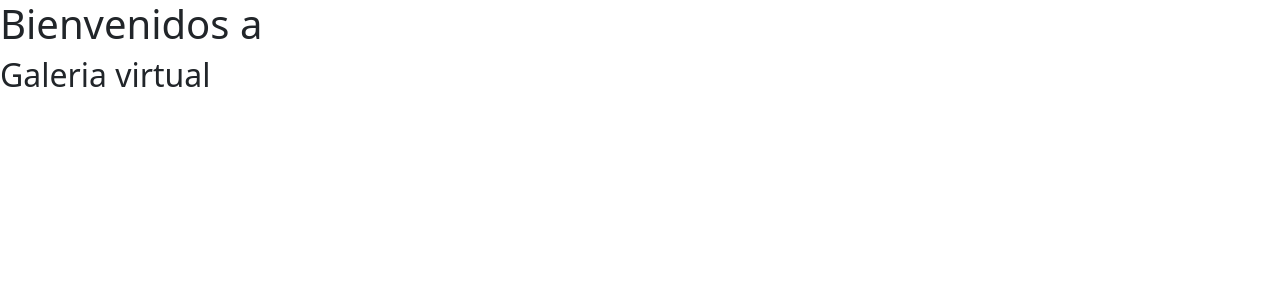
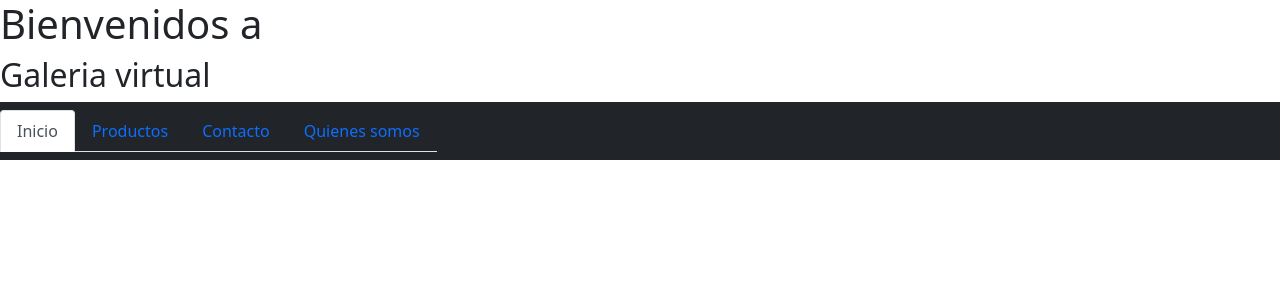
Before and after one commit to agusdolar/ecommercedolar, a React (Create React App) app: page / in a window 1280 px wide. Shown: the top 300 px of the page. Built offline with nearby package versions, Linux system fonts and the light colour scheme.

Commit message:
Mensaje del commit2

```diff
--- a/src/App.css
+++ b/src/App.css
@@ -36,3 +36,7 @@
     transform: rotate(360deg);
   }
 }
+
+.licss {
+  color: white;
+}
--- a/src/App.js
+++ b/src/App.js
@@ -8,6 +8,7 @@ function App() {
     <>
     <h1>Bienvenidos a</h1>
     <h2>Galeria virtual</h2>
+    <Navbar/>
     </>
   );
 }
--- a/src/components/navbar.js
+++ b/src/components/navbar.js
@@ -2,11 +2,19 @@ function Navbar() {
     return (
         <>
             <nav className="navbar navbar-dark bg-dark">
-                <ul>
-                    <li>Inicio</li>
-                    <li>Productos</li>
-                    <li>Contacto</li>
-                    <li>Quienes somos</li>
+                <ul class="nav nav-tabs">
+                    <li class="nav-item">
+                        <a class="nav-link active" aria-current="page" href="#">Inicio</a>
+                    </li>
+                    <li class="nav-item">
+                        <a class="nav-link" href="#">Productos</a>
+                    </li>
+                    <li class="nav-item">
+                        <a class="nav-link" href="#">Contacto</a>
+                    </li>
+                    <li class="nav-item">
+                        <a class="nav-link" href="#">Quienes somos</a>
+                    </li>
                 </ul>
             </nav>
         </>
```
